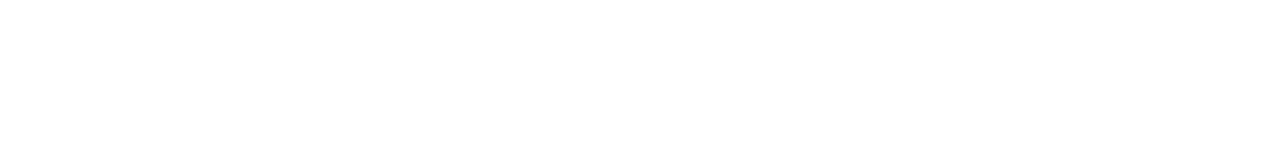
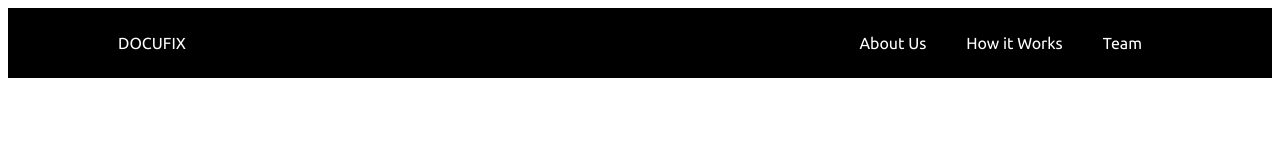
Before and after one commit to Young-Einstein10/test, a plain HTML site: page index.html in a window 1280 px wide. Drawn offline with Linux system fonts and the light colour scheme.

Commit message:
changed bg-color to black

```diff
--- a/index.html
+++ b/index.html
@@ -12,6 +12,10 @@
 			font-family: 'Ubuntu', sans-serif;
 		}
 
+		header {
+			background-color: black;
+		}
+
 		nav {
 			margin: 0;
 			padding: 0;
@@ -20,7 +24,6 @@
 			justify-content: space-between;
 			align-items: center;
 			color: white;
-			background-color: #fff;
 			padding: 10px;
 			height: 70px;
 		}
```
